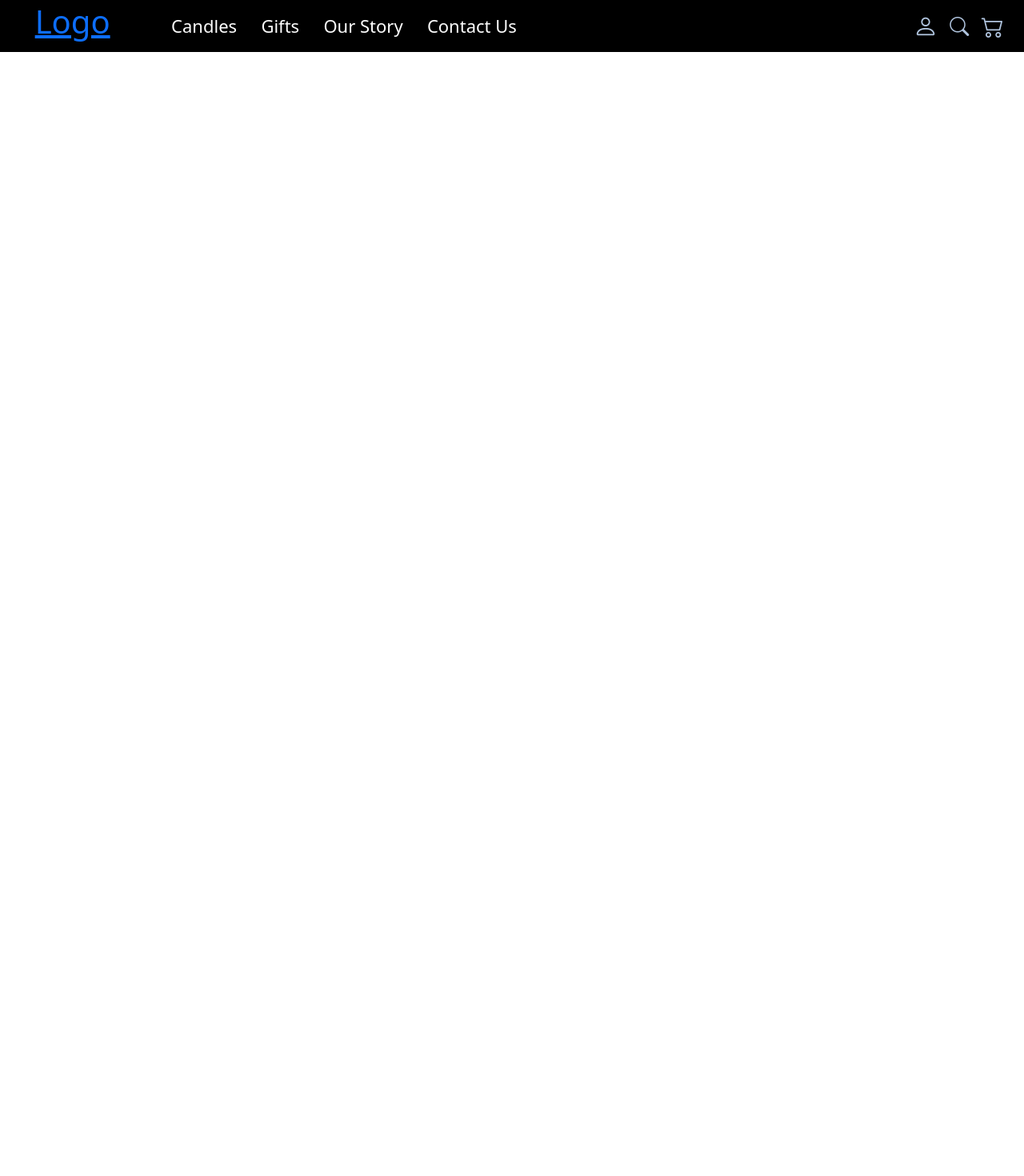
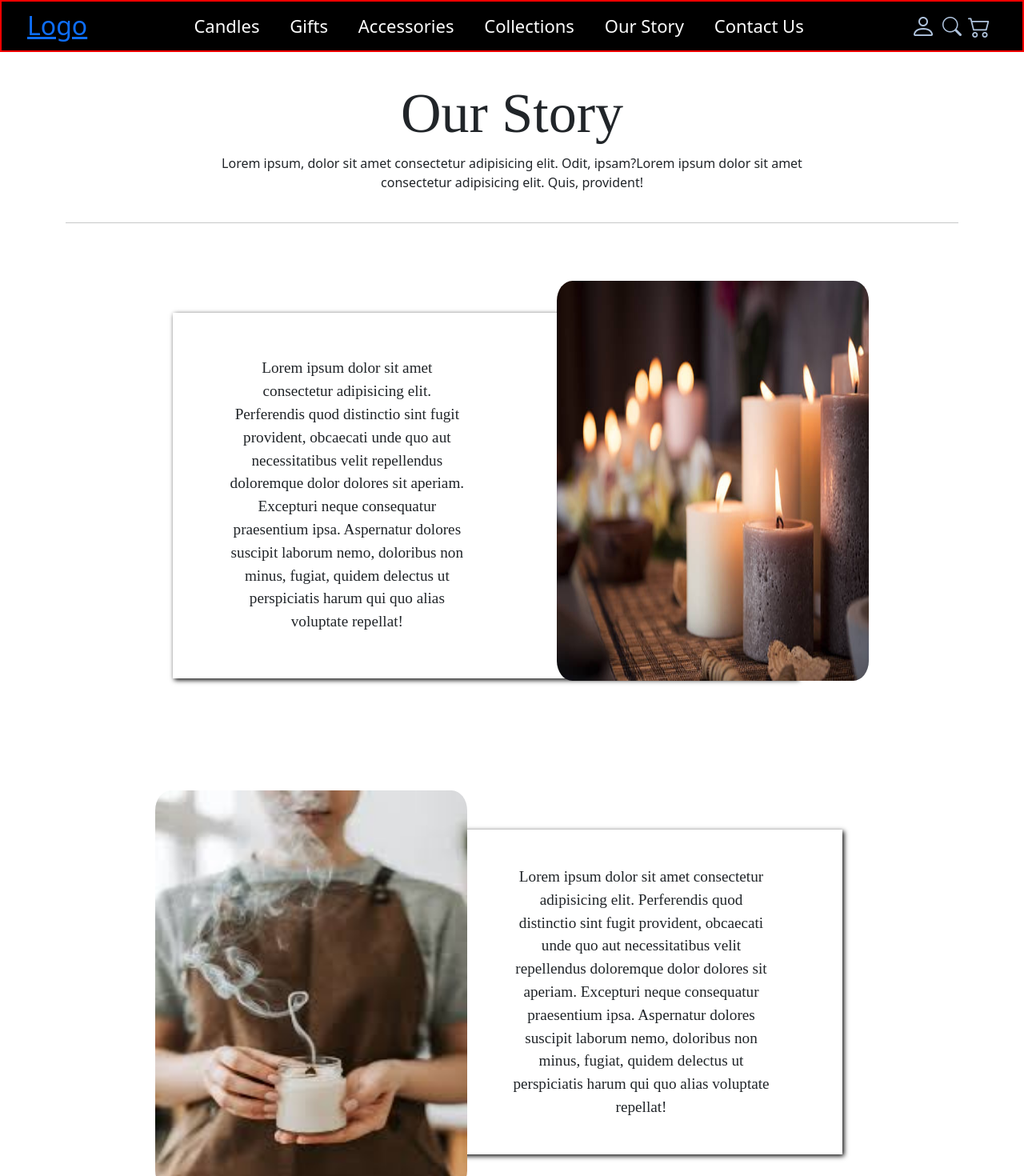
Before and after one commit to ChitranshGhai/Team-Project, a React (Create React App) app: page /OurStory in a window 1280 px wide. Shown: the top 1470 px of the page at 80% size. Before the commit the page ends 800 px from the top, so only its background shows below. Built offline with nearby package versions, Linux system fonts and the light colour scheme.

Commit message:
Our Story Individual Page Added And more Styling Changes To Nav-Bar and Inventory in Home Page

```diff
--- a/src/App.js
+++ b/src/App.js
@@ -1,6 +1,7 @@
 import { BrowserRouter, Route, Routes } from 'react-router-dom';
 import NavBar from './Components/NavBar';
 import Home from './Components/HomePages/Home';
+import OurStory from './Components/OurStoryPage/ourStory';
 function App() {
   return (
     <>
@@ -8,7 +9,7 @@ function App() {
       <NavBar/>
       <Routes>
         <Route path="/" element={<Home />}></Route>
-        <Route></Route>
+        <Route path="/OurStory" element={<OurStory/>}></Route>
         <Route></Route>
       </Routes>
     </BrowserRouter>
--- a/src/Components/HomePages/HomeStyle.css
+++ b/src/Components/HomePages/HomeStyle.css
@@ -1,10 +1,21 @@
 *{
-    margin: 0%;
-    padding: 0%;
+    margin: 0;
+    padding: 0;
     box-sizing: border-box;
 }
 
 .Slide-Image{
     width: 100%;
-    height: 580px;
+
 }
+
+
+/* View-All Button */
+#ViewAll-Button{
+    display: block;
+    color: white;
+    background-color: black;
+    padding: 10px 90px;
+    font-size: 25px;
+    margin:auto;
+}
--- a/src/Components/HomePages/Inventory.jsx
+++ b/src/Components/HomePages/Inventory.jsx
@@ -1,57 +1,52 @@
 import Container from 'react-bootstrap/Container';
 import Row from 'react-bootstrap/Row';
 import Col from 'react-bootstrap/Col';
-import Button from 'react-bootstrap/Button';
 import Card from 'react-bootstrap/Card';
 import SampleCandle from '../Images/sample.jpg'
-import '../Style.css'
+import './HomeStyle.css'
 
 function RowColLayoutColWidthBreakpointExample() {
   return (
-    <Container fluid>
-      <Row md={3}>
-        <Col>
-        <Card style={{ width: '18rem', margin:'100px' }}>
-      <Card.Img variant="top" src={SampleCandle} style={{height:'420px', width:'370px'}} />
-      <Card.Body>
-      <Card.Title style={{fontSize:'28px'}}>Card Title</Card.Title>
-        <Card.Text style={{fontSize:'22px'}}>
+    <div className='container-fluid d-flex flex-wrap align-items-center justify-content-center border border-2 border-danger mt-3 p-0'>
+      <div className='row m-5 d-flex justify-content-center'>
+        <div className='col-sm-12 col-md-4 align-self-center'>
+        <Card /* style={{ width: '22rem' }} */ className='rounded-0 border-0'>
+      <Card.Img variant="top" src={SampleCandle}  className='rounded-0'/* style={{height:'420px', width:'370px'}} */ />
+      <Card.Body className='text-center'>
+      {/* <Card.Title>Card Title</Card.Title> */}
+        <Card.Text>
           Some quick example text to build on the card title and make up the
           bulk of the card's content.
         </Card.Text>
       </Card.Body>
     </Card>
-        </Col>
-        <Col>
-        <Card style={{ width: '18rem', margin:'100px' }}>
-        <Card.Img variant="top" src={SampleCandle} style={{height:'420px', width:'370px'}} />
-      <Card.Body>
-      <Card.Title style={{fontSize:'28px'}}>Card Title</Card.Title>
-        <Card.Text style={{fontSize:'22px'}}>
+        </div>
+        <div className='col-sm-12 col-md-4 align-self-center'>
+        <Card /* style={{ width: '22rem' }} */ className='rounded-0 border-0'>
+        <Card.Img variant="top" src={SampleCandle} className='rounded-0'/* style={{height:'420px', width:'370px'}} */ />
+      <Card.Body className='text-center'>
+      {/* <Card.Title>Card Title</Card.Title> */}
+        <Card.Text>
           Some quick example text to build on the card title and make up the
           bulk of the card's content.
         </Card.Text>
       </Card.Body>
     </Card>
-        </Col>
-        <Col>
-        <Card style={{ width: '18rem', margin:'100px'}}>
-        <Card.Img variant="top" src={SampleCandle} style={{height:'420px', width:'370px'}} />
-      <Card.Body>
-        <Card.Title style={{fontSize:'28px'}}>Card Title</Card.Title>
-        <Card.Text style={{fontSize:'22px'}}>
+        </div>
+        <div className='col-sm-12 col-md-4 align-self-center'>
+        <Card /* style={{ width: '22rem'}} */ className='rounded-0 border-0'>
+        <Card.Img variant="top" src={SampleCandle} className='rounded-0'/* style={{height:'420px', width:'370px'}} */ />
+      <Card.Body className='text-center'>
+        {/* <Card.Title>Card Title</Card.Title> */}
+        <Card.Text>
           Some quick example text to build on the card title and make up the
           bulk of the card's content.
         </Card.Text>
       </Card.Body>
     </Card>
-        </Col>
-      </Row>
-        <button id='ViewAll-Button'>
-          View All
-        </button>
-
-    </Container>
+        </div>
+      </div>
+    </div>
 
   );
 }
--- a/src/Components/HomePages/Slider.jsx
+++ b/src/Components/HomePages/Slider.jsx
@@ -1,8 +1,6 @@
 import { useState } from "react";
 import Carousel from "react-bootstrap/Carousel";
 import Slide1 from "../Images/Slide1.webp";
-import Slide2 from "../Images/Slide2.jpg";
-import Slide3 from "../Images/Slide3.webp";
 
 function Slider() {
   const [index, setIndex] = useState(0);
@@ -12,7 +10,7 @@ function Slider() {
   };
 
   return (
-    <Carousel activeIndex={index} onSelect={handleSelect}>
+    <Carousel activeIndex={index} onSelect={handleSelect} className="border border-2 border-danger mt-3">
       <Carousel.Item>
         <img className="Slide-Image" src={Slide1} alt="First Slide" />
         <Carousel.Caption>
@@ -21,14 +19,14 @@ function Slider() {
         </Carousel.Caption>
       </Carousel.Item>
       <Carousel.Item>
-        <img className="Slide-Image" src={Slide2} alt="Second Slide" />
+        <img className="Slide-Image" src={Slide1} alt="Second Slide" />
         <Carousel.Caption>
           <h3>Second slide label</h3>
           <p>Lorem ipsum dolor sit amet, consectetur adipiscing elit.</p>
         </Carousel.Caption>
       </Carousel.Item>
       <Carousel.Item>
-        <img className="Slide-Image" src={Slide3} alt="Third Slide" />
+        <img className="Slide-Image" src={Slide1} alt="Third Slide" />
         <Carousel.Caption>
           <h3>Third slide label</h3>
           <p>
--- a/src/Components/NavBar.jsx
+++ b/src/Components/NavBar.jsx
@@ -3,11 +3,11 @@ import "./Style.css";
 import { Link } from "react-router-dom";
 function NavBar() {
   return (
-    <nav className="Nav-Main-Container" data-aos="fade-down">
+    <nav className="Nav-Main-Container container-fluid" /* data-aos="fade-down" */>
       {/* Nav-Bar-Logo */}
-      <h1 className="Nav-Bar-Logo">
+      <h2 className="Nav-Bar-Logo">
         <Link to="/">Logo</Link>
-      </h1>
+      </h2>
 
       {/* Nav-Bar-List */}
       <div className="Nav-List">
@@ -19,7 +19,13 @@ function NavBar() {
             <Link className="Nav-List-Link">Gifts</Link>
           </li>
           <li>
-            <Link className="Nav-List-Link">Our Story</Link>
+            <Link className="Nav-List-Link">Accessories </Link>
+          </li>
+          <li>
+            <Link className="Nav-List-Link">Collections</Link>
+          </li>
+          <li>
+            <Link to="/OurStory" className="Nav-List-Link">Our Story</Link>
           </li>
           <li>
             <Link className="Nav-List-Link">Contact Us</Link>
@@ -32,7 +38,7 @@ function NavBar() {
         <Link>
           <i
             class="bi bi-person"
-            style={{ fontSize: 30, color: "lightsteelblue", paddingRight: 8 }}
+            style={{ fontSize: 32, color: "lightsteelblue", paddingRight: 8 }}
           ></i>
         </Link>
         <Link>
--- /dev/null
+++ b/src/Components/OurStoryPage/ourStory.jsx
@@ -0,0 +1,27 @@
+import React from 'react'
+import candles from './candles.jpg'
+import candle1 from './image1.jpeg'
+import './story.css';
+function OurStory() {
+  return (
+    <>
+    {/* <div id="main_head" className='azh-content-wrapper az-enable-transition'>
+        <img src={candles} alt="" />
+    </div> */}
+    <div className="container">
+    <div className="story">
+        <h1>Our Story</h1>
+        <p>Lorem ipsum, dolor sit amet consectetur adipisicing elit. Odit, ipsam?Lorem ipsum dolor sit amet consectetur adipisicing elit. Quis, provident!</p>
+    </div>
+    <hr />
+    <div className="first" >
+    <img src={candles} alt="" data-aos="fade-left" />
+    </div>
+    <p className='para1'>Lorem ipsum dolor sit amet consectetur adipisicing elit. Perferendis quod distinctio sint fugit provident, obcaecati unde quo aut necessitatibus velit repellendus doloremque dolor dolores sit aperiam. Excepturi neque consequatur praesentium ipsa. Aspernatur dolores suscipit laborum nemo, doloribus non minus, fugiat, quidem delectus ut perspiciatis harum qui quo alias voluptate repellat!</p>
+    <img src={candle1} alt="" className='second' data-aos="fade-right"/>
+    <p className='para2'>Lorem ipsum dolor sit amet consectetur adipisicing elit. Perferendis quod distinctio sint fugit provident, obcaecati unde quo aut necessitatibus velit repellendus doloremque dolor dolores sit aperiam. Excepturi neque consequatur praesentium ipsa. Aspernatur dolores suscipit laborum nemo, doloribus non minus, fugiat, quidem delectus ut perspiciatis harum qui quo alias voluptate repellat!</p>
+    </div>
+    </>
+  )
+}
+export default OurStory
--- /dev/null
+++ b/src/Components/OurStoryPage/story.css
@@ -0,0 +1,77 @@
+
+
+.container{
+    /* padding-right: 10px;
+    padding-left: 10px; */
+    margin-left: 0px;
+    margin-right: 0px;
+    box-sizing: border-box;
+    align-content: center;
+    border: 1px black;
+}
+.story {
+    /* padding: 50px; */
+    text-align: center;
+    padding: 35px 180px 6px;
+    position: relative;
+}
+.story h1{
+    font-family: "Agbalumo";
+    font-size: 70px;
+}
+.story p{
+    box-sizing: content-box;
+}
+.first img{
+    width:390px;
+    height: 500px;
+    float: right;
+    margin-right: 10%;
+    margin-left: 10%;
+    margin-bottom: 2%;
+    margin-top: 5%;
+    border-radius: 5%;
+    border: 2cap;
+
+}
+.para1{
+    /* align-content:space-between; */
+    width: 70%;
+text-align: center;
+margin: 51px;
+margin-left: 12%;
+margin-top: 10%;
+padding-left: 6%;
+padding-right: 8%;
+padding-top: 5%;
+padding-bottom: 5%;
+font-family:cursive;
+font-size: larger;
+box-shadow: 2px 2px 6px black;
+}
+.second{
+    width:390px;
+    height: 500px;
+    float: left;
+    margin-right: 5%;
+    margin-left: 10%;
+    margin-bottom: 2%;
+    border-radius: 5%;
+    margin-top: 8%;
+    border: 2cap;
+}
+.para2{
+    width: 75%;
+    font-family:cursive;
+font-size: larger;
+text-align: center;
+margin: 51px;
+margin-left: 12%;
+margin-top: 17%;
+padding: 4%;
+padding-right: 8%;
+padding-left: 8%;
+/* padding-top: 5%; */
+/* padding-bottom: 5%; */
+box-shadow: 2px 2px 6px black;
+}
--- a/src/Components/Style.css
+++ b/src/Components/Style.css
@@ -13,30 +13,38 @@
     color: white;
     display: flex;
     align-items: center;
-    justify-content: space-around;
+    justify-content: space-between;
     position: sticky;
     top: 0;
     z-index: 10;
+    border: 2px solid red
 }
 
 
 /* Nav-Bar-Logo */
 .Nav-Bar-Logo{
     height: 100%;
-    width: 10%;
-    margin: 0; margin-left: 30px;
-    padding-top: 3px;
+    /* width: 10%; */
+    margin: 0;
+    /* position: relative;
+    left: 40px; */
+    margin-left: 20px;
+    display: flex;
+    align-items: center;
+    justify-content: center;
 }
+
 
 /* Nav-Bar-List */
 .Nav-List{
     height: 100%;
-    width: 40%;
-    padding-right: 50px;
-    margin-right: 400px;
+     width: 800px;
+    /* margin-right: 400px; */
+    /* position: relative;
+    right: 300px; */
     display: flex;
     align-items: center;
-    justify-content: space-around;
+    justify-content: space-between;
 }
 
 .Nav-List ul{
@@ -80,18 +88,9 @@
 /* Nav-Bar-Icons */
 .Nav-Icons{
     height: 100%;
-    width: 10%;
+    /* width: 10%; */
     display: flex;
     justify-content: space-around;
     align-items: center;
+    margin-right: 20px;
 }
-
-/* View-All Button */
-#ViewAll-Button{
-    display: block;
-    color: white;
-    background-color: black;
-    padding: 10px 90px;
-    font-size: 25px;
-    margin:auto;
-}
```
Also changed, not shown: src/Components/OurStoryPage/candles.jpg (added), src/Components/OurStoryPage/image1.jpeg (added).
